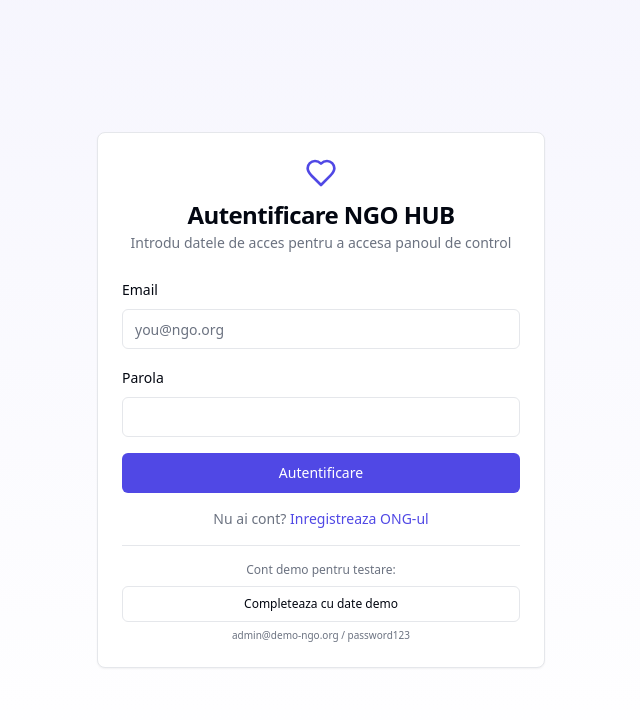
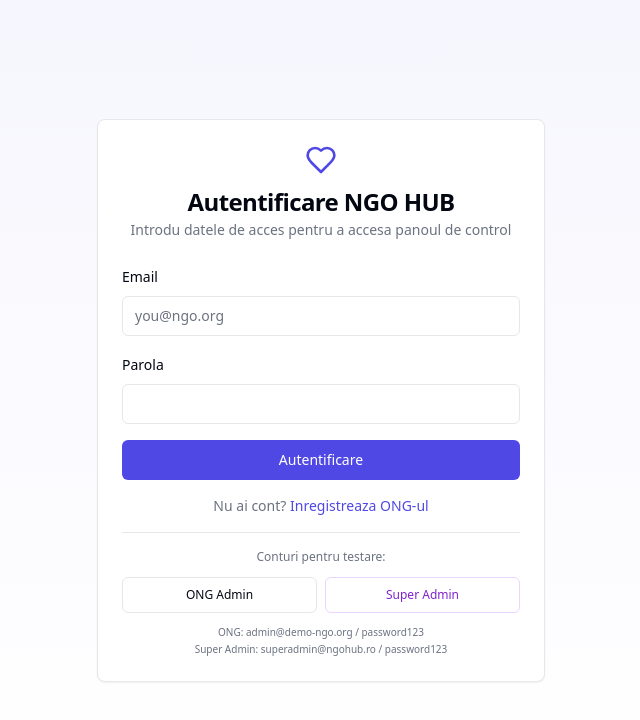
Before and after one commit to imperialmediaweb-bit/ong, a Next.js app: page /login in a window 1280 px wide. Shown: the top 720 px of the page, without its empty margins (319-959 px from the left). Built offline with nearby package versions, Linux system fonts and the light colour scheme.

Commit message:
Add Super Admin credentials button on login page
Both ONG Admin and Super Admin login buttons side by side,
with credentials shown below for quick reference.

https://claude.ai/code/session_01FuCW99pTdvPVXvtWz8VXaG

```diff
--- a/src/app/login/page.tsx
+++ b/src/app/login/page.tsx
@@ -95,23 +95,38 @@ export default function LoginPage() {
           </form>
 
           {/* Demo credentials */}
-          <div className="mt-4 pt-4 border-t">
-            <p className="text-xs text-muted-foreground text-center mb-2">Cont demo pentru testare:</p>
+          <div className="mt-4 pt-4 border-t space-y-3">
+            <p className="text-xs text-muted-foreground text-center">Conturi pentru testare:</p>
+            <div className="grid grid-cols-2 gap-2">
               <Button
                 type="button"
                 variant="outline"
                 size="sm"
-              className="w-full text-xs"
+                className="text-xs"
                 onClick={() => {
                   setEmail("admin@demo-ngo.org");
                   setPassword("password123");
                 }}
               >
-              Completeaza cu date demo
+                ONG Admin
               </Button>
-            <p className="text-[10px] text-muted-foreground text-center mt-1.5">
-              admin@demo-ngo.org / password123
-            </p>
+              <Button
+                type="button"
+                variant="outline"
+                size="sm"
+                className="text-xs border-purple-200 text-purple-700 hover:bg-purple-50"
+                onClick={() => {
+                  setEmail("superadmin@ngohub.ro");
+                  setPassword("password123");
+                }}
+              >
+                Super Admin
+              </Button>
+            </div>
+            <div className="text-[10px] text-muted-foreground text-center space-y-0.5">
+              <p>ONG: admin@demo-ngo.org / password123</p>
+              <p>Super Admin: superadmin@ngohub.ro / password123</p>
+            </div>
           </div>
         </CardContent>
       </Card>
```
Lines whose indentation alone changed are shown as unchanged.
